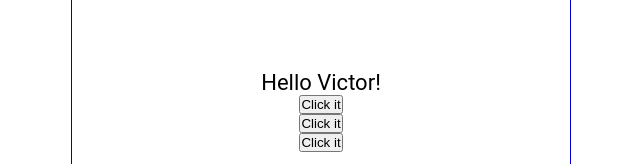
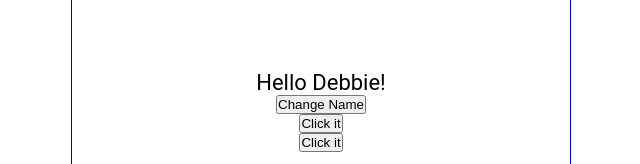
Before and after one commit to deballap-webdev/react-learning, a React (Vite) app in the folder lesson_01/: page / in a window 1280 px wide. Shown: the part 300-464 px from the top of the page, without its empty margins (319-959 px from the left). Built offline with nearby package versions, Linux system fonts and the light colour scheme.

Commit message:
learn useState hook

```diff
--- a/lesson_01/src/Content.jsx
+++ b/lesson_01/src/Content.jsx
@@ -1,6 +1,9 @@
 import React from "react";
 
 const Content = () => {
+  const { useState } = React;
+  const [name, setName] = useState("Debbie");
+  const [count, setCount] = useState(0);
   const handleNameChange = () => {
     const names = [
       "Debbie",
@@ -13,26 +16,25 @@
       "Dave",
     ];
     const randomNum = Math.floor(Math.random() * 8);
-    return names[randomNum];
+    setName(names[randomNum]);
   };
 
   const handleClick = () => {
-    console.log("You clicked it");
+    setCount(count + 1);
+    setCount(count + 1);
+    console.log(count);
   };
 
   const handleClick2 = (name) => {
-    console.log(`${name} clicked it`);
-  };
-  const handleClick3 = (event) => {
-    console.log(event.target.innerText);
+    console.log(count);
   };
 
   return (
     <main>
-      <p onDoubleClick={handleClick}>Hello {handleNameChange()}!</p>
+      <p onDoubleClick={handleClick}>Hello {name}!</p>
+      <button onClick={handleNameChange}>Change Name</button>
       <button onClick={handleClick}>Click it</button>
-      <button onClick={() => handleClick2("Debbie")}>Click it</button>
-      <button onClick={handleClick3}>Click it</button>
+      <button onClick={handleClick2}>Click it</button>
     </main>
   );
 };
```
